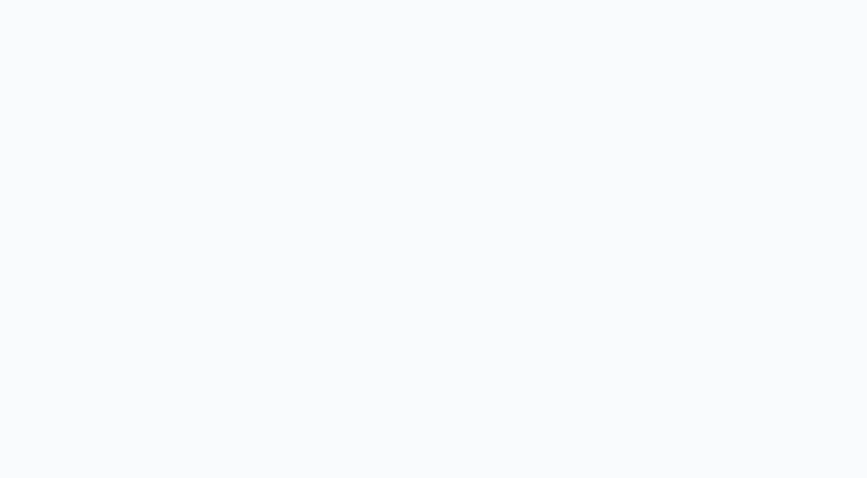
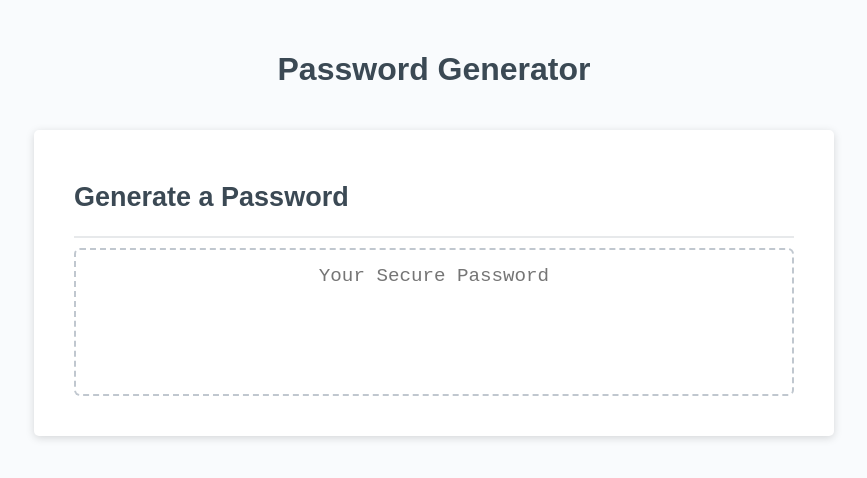
Before and after one commit to Casres/password-gen, a plain HTML site: page index.html in a window 1280 px wide. Shown: the whole page, without its empty margins (206-1073 px from the left). Drawn offline with Linux system fonts and the light colour scheme.

Commit message:
Added text area for password gen

```diff
--- a/index.html
+++ b/index.html
@@ -8,6 +8,21 @@
     <title>Password generator</title>
 </head>
 <body>
-
+    <div class="wrapper">
+        <header>
+          <h1>Password Generator</h1>
+        </header>
+        <div class="card">
+          <div class="card-header">
+            <h2>Generate a Password</h2>
+          </div>
+          <div class="card-body">
+            <textarea
+              readonly
+              id="password"
+              placeholder="Your Secure Password"
+              aria-label="Generated Password"
+            ></textarea>
+          </div>
 </body>
 </html>
```
